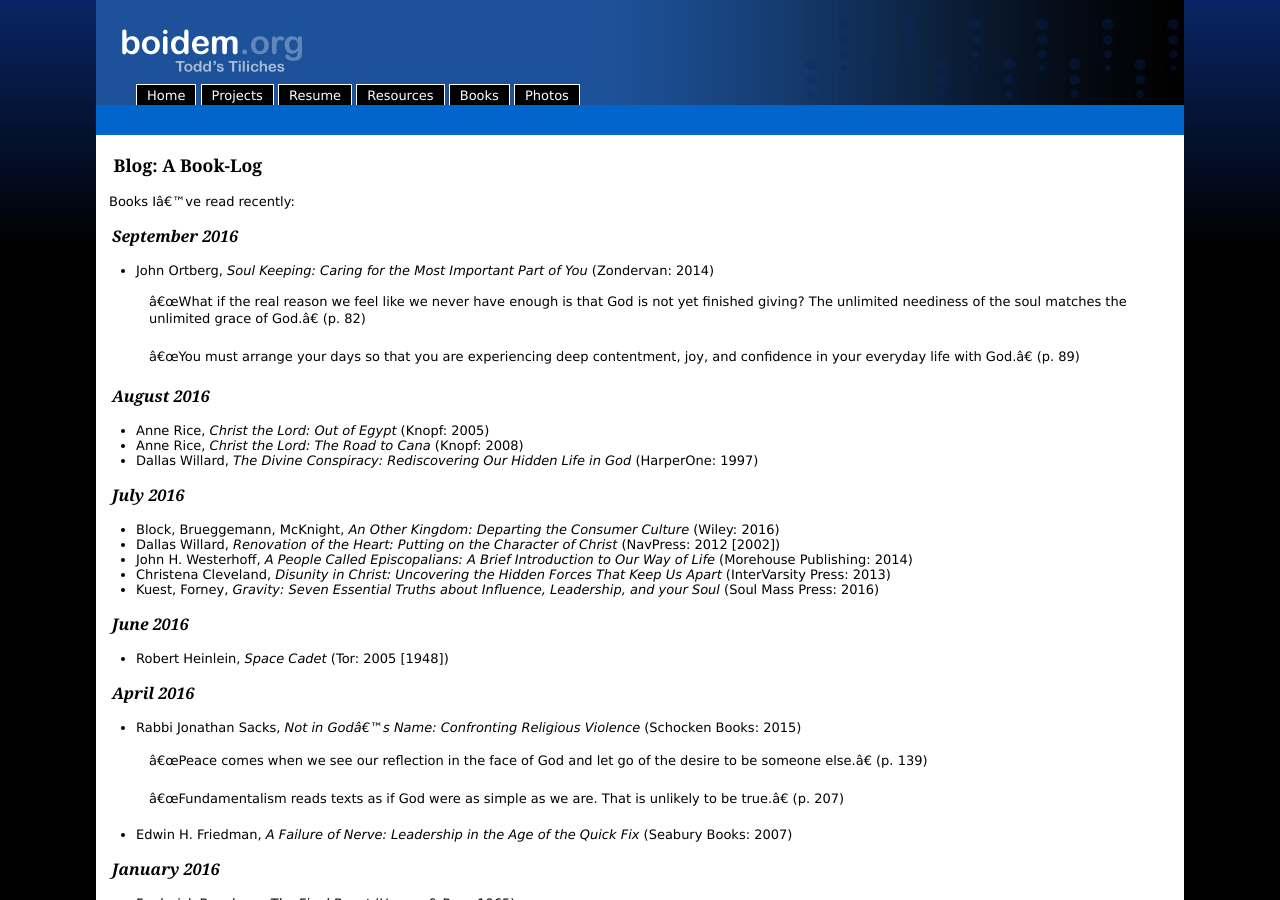
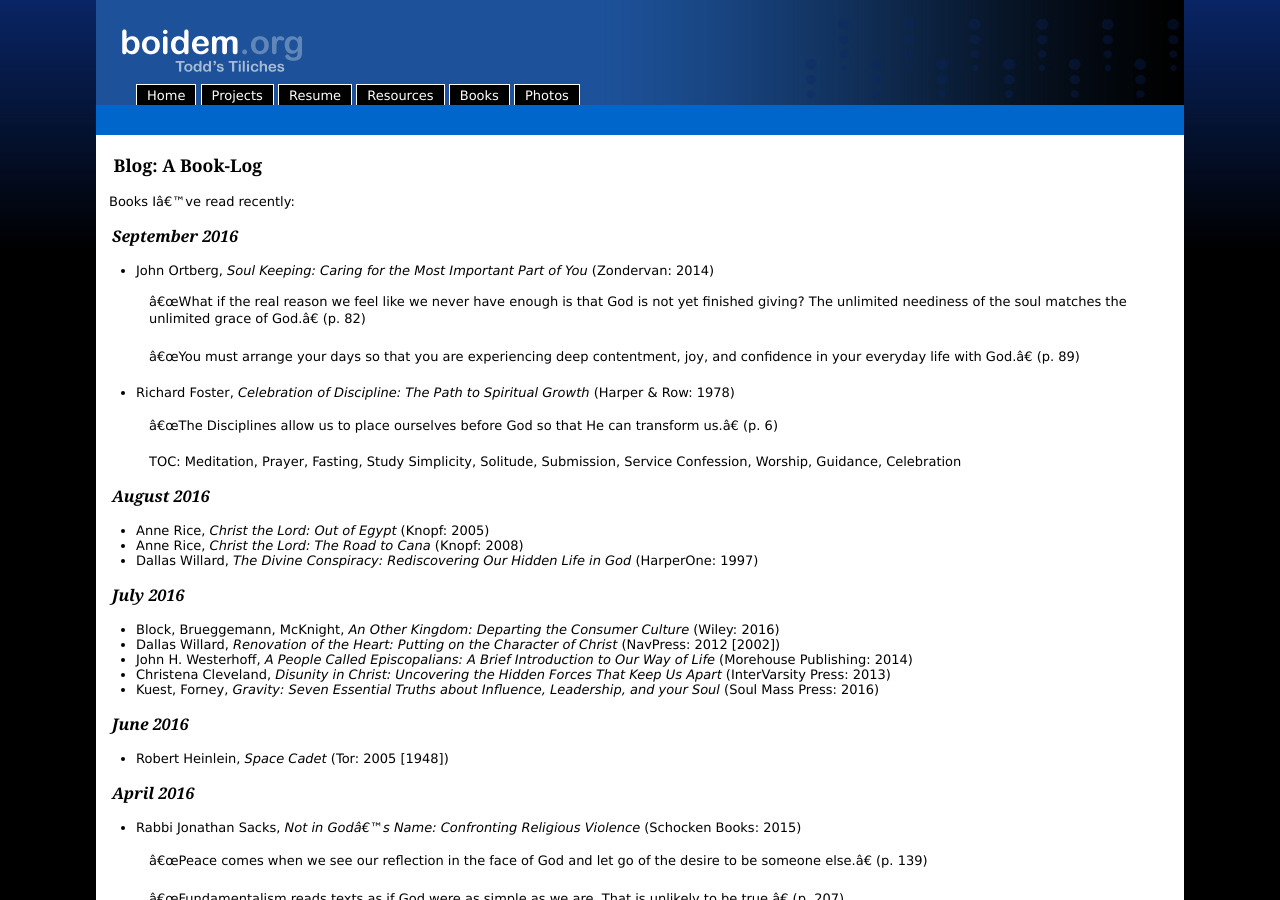
Before and after one commit to toddfoster/toddfoster.github.com, a Jekyll site: the page built from books.md, in a window 1280 px wide and 900 px high. Built offline with Jekyll 4.4.1, drawn with Linux system fonts in a browser that asks for light colours.

Commit message:
Celebration

```diff
--- a/books.md
+++ b/books.md
@@ -14,10 +14,21 @@ Books I've read recently:
 
 > "You must arrange your days so that you are experiencing deep contentment, joy, and confidence in your everyday life with God." (p. 89)
 
+* Richard Foster, _Celebration of Discipline: The Path to Spiritual Growth_ (Harper & Row: 1978)
+
+> "The Disciplines allow us to place ourselves before God so that He can transform us." (p. 6)
+
+> TOC:
+> Meditation, Prayer, Fasting, Study
+> Simplicity, Solitude, Submission, Service
+> Confession, Worship, Guidance, Celebration
+
+
 ## August 2016
 * Anne Rice, _Christ the Lord: Out of Egypt_ (Knopf: 2005)
 * Anne Rice, _Christ the Lord: The Road to Cana_ (Knopf: 2008)
 * Dallas Willard, _The Divine Conspiracy: Rediscovering Our Hidden Life in God_ (HarperOne: 1997)
+
 
 ## July 2016
 * Block, Brueggemann, McKnight, _An Other Kingdom: Departing the Consumer Culture_ (Wiley: 2016)
```
